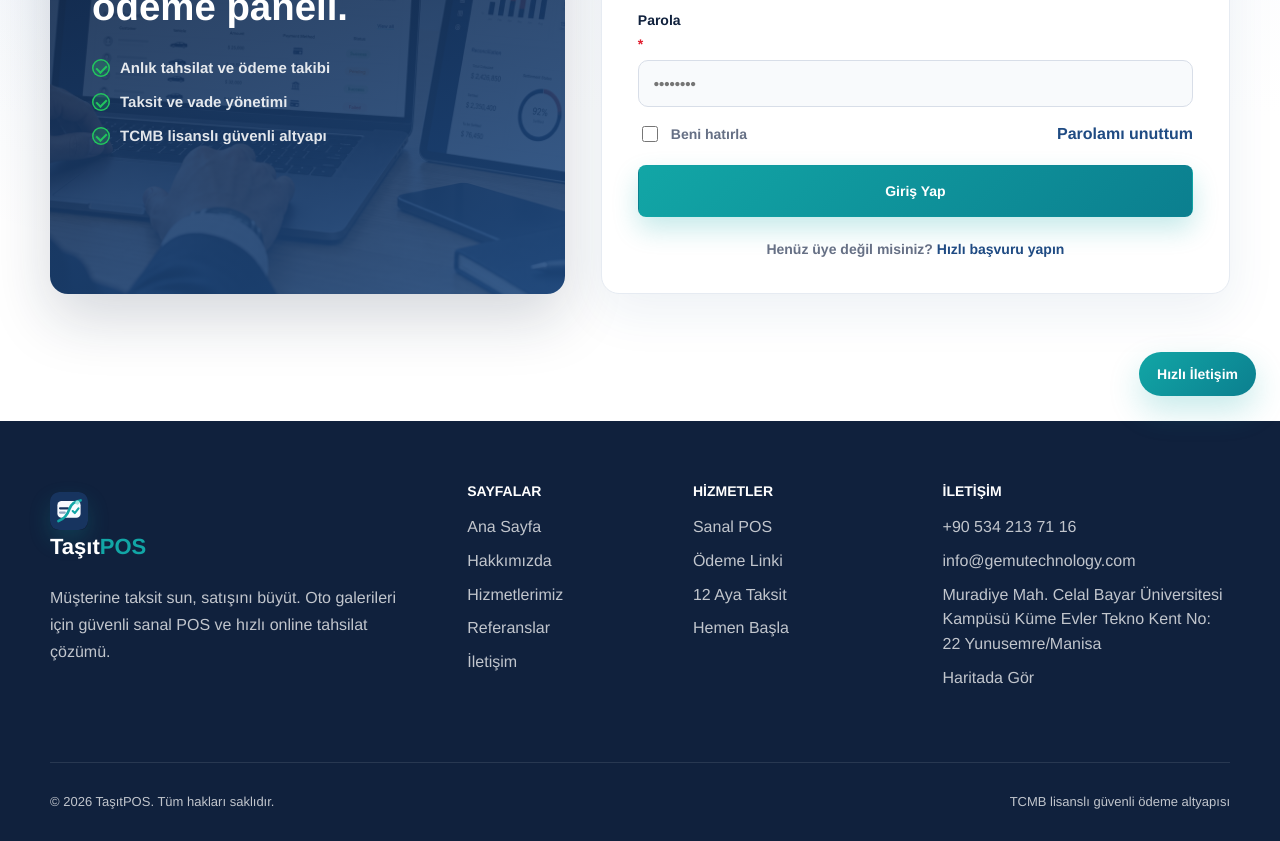
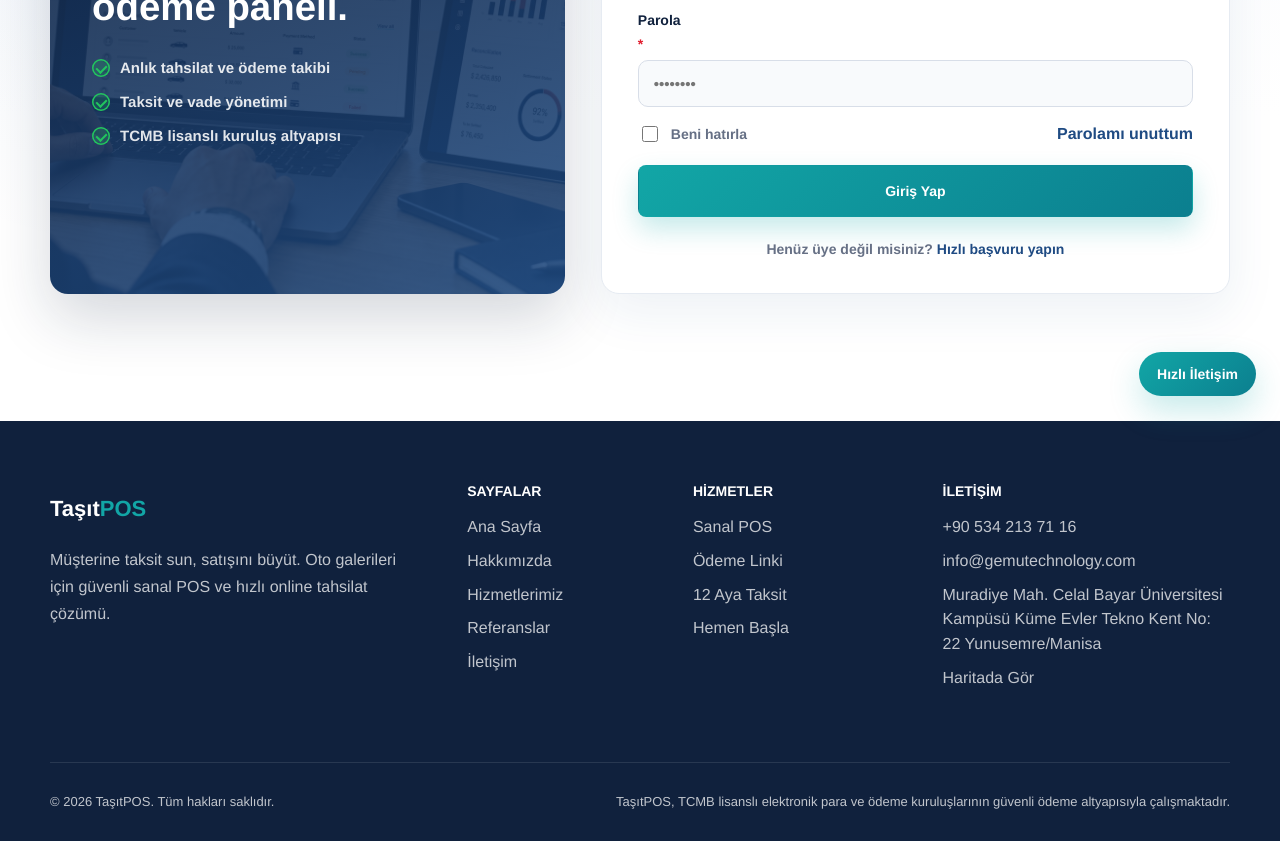
Before and after one commit to eliffvural/tasitPOS, a Next.js app: page /giris in a window 1280 px wide. Shown: the part 380-1221 px from the top of the page. Built offline with nearby package versions, Linux system fonts and the light colour scheme.

Commit message:
Update TasitPOS copy and logo

```diff
--- a/app/components.jsx
+++ b/app/components.jsx
@@ -3,7 +3,14 @@
 import Link from "next/link";
 import { useEffect, useState } from "react";
 import { usePathname } from "next/navigation";
-import { brand, navigation, processSteps, services, stats } from "./site-data";
+import {
+  brand,
+  navigation,
+  processSteps,
+  regulatedInfrastructureText,
+  services,
+  stats,
+} from "./site-data";
 
 const heroSlides = [
   {
@@ -14,7 +21,7 @@
     alt: "Oto galeride kartlı ödeme alan danışman",
   },
   {
-    kicker: "TCMB lisanslı · güvenli ödeme altyapısı",
+    kicker: "TCMB lisanslı kuruluş altyapısı",
     title: "Otomotiv Sektörünün Güvenilir Ödeme Çözümü",
     text: "Bayiniz için özel tasarlanmış sanal POS altyapısı ile tahsilat süreçlerinizi tamamen dijitalleştirin.",
     image: "/assets/images/tasitpos/dealer-consultation.png",
@@ -45,12 +52,6 @@
 function Logo() {
   return (
     <Link className="brand" href="/" aria-label={`${brand.name} ana sayfa`}>
-      <img
-        className="brand-mark"
-        src="/assets/images/tasitpos/logo-mark.svg"
-        alt=""
-        aria-hidden="true"
-      />
       <span className="brand-word">
         Taşıt<span>POS</span>
       </span>
@@ -147,7 +148,7 @@
       </div>
       <div className="footer-bottom">
         <span>© 2026 {brand.name}. Tüm hakları saklıdır.</span>
-        <span>TCMB lisanslı güvenli ödeme altyapısı</span>
+        <span>{regulatedInfrastructureText}</span>
       </div>
     </footer>
   );
@@ -241,7 +242,7 @@
           <h1>{title}</h1>
           <p>{text}</p>
           <div className="intro-badges" aria-label="Platform özellikleri">
-            <span>TCMB lisanslı altyapı</span>
+            <span>TCMB lisanslı kuruluş altyapısı</span>
             <span>12 aya taksit</span>
             <span>Güvenli ödeme linki</span>
           </div>
--- a/app/giris/page.jsx
+++ b/app/giris/page.jsx
@@ -18,7 +18,7 @@
             <ul className="auth-points">
               <li>Anlık tahsilat ve ödeme takibi</li>
               <li>Taksit ve vade yönetimi</li>
-              <li>TCMB lisanslı güvenli altyapı</li>
+              <li>TCMB lisanslı kuruluş altyapısı</li>
             </ul>
           </aside>
           <LoginForm />
--- a/app/globals.css
+++ b/app/globals.css
@@ -92,14 +92,6 @@
   font-weight: 850;
 }
 
-.brand-mark {
-  width: 38px;
-  height: 38px;
-  flex: 0 0 auto;
-  border-radius: var(--radius);
-  box-shadow: 0 10px 22px rgba(18, 166, 166, 0.2);
-}
-
 .brand-word {
   font-size: 22px;
   letter-spacing: 0;
--- a/app/site-data.js
+++ b/app/site-data.js
@@ -14,6 +14,9 @@
   registerUrl: "/basvuru",
 };
 
+export const regulatedInfrastructureText =
+  "TaşıtPOS, TCMB lisanslı elektronik para ve ödeme kuruluşlarının güvenli ödeme altyapısıyla çalışmaktadır.";
+
 export const navigation = [
   { href: "/", label: "Ana Sayfa" },
   { href: "/hakkimizda", label: "Hakkımızda" },
@@ -26,13 +29,13 @@
   { value: "1000+", label: "Aktif galeri hedefi" },
   { value: "12 aya", label: "Esnek taksit imkanı" },
   { value: "Aynı gün", label: "Kurulum ve başvuru desteği" },
-  { value: "TCMB", label: "Lisanslı güvenli altyapı" },
+  { value: "TCMB", label: "Lisanslı kuruluş altyapısı" },
 ];
 
 export const services = [
   {
     title: "Sanal POS Entegrasyonu",
-    text: "Müşterinize WhatsApp veya e-posta üzerinden ödeme linki gönderin. Kredi kartı ile güvenli bir şekilde ödeme yapsın. TCMB lisanslı güvenli ödeme altyapısı ile %99.9 uptime garantisi.",
+    text: `Müşterinize WhatsApp veya e-posta üzerinden ödeme linki gönderin. Kredi kartı ile güvenli bir şekilde ödeme yapsın. ${regulatedInfrastructureText}`,
     image: "/assets/images/tasitpos/service-pos.png",
     icon: "card",
     features: [
@@ -84,11 +87,11 @@
   },
   {
     title: "Güvenlik & Uyumluluk",
-    text: "Tüm işlemler Türkiye Cumhuriyet Merkez Bankası lisanslı güvenli ödeme altyapısı üzerinden gerçekleştirilir. PCI DSS uyumlu güvenli veri işleme.",
+    text: `PCI DSS uyumlu güvenli veri işleme. ${regulatedInfrastructureText}`,
     image: "/assets/images/tasitpos/service-support.png",
     icon: "shield",
     features: [
-      "TCMB lisanslı altyapı",
+      "TCMB lisanslı kuruluş altyapısı",
       "PCI DSS uyumlu",
       "SSL şifreleme",
       "KVKK uyumlu veri işleme",
```
Also changed, not shown: app/hakkimizda/page.jsx (+5 -4 lines), app/page.jsx (+5 -3 lines).
